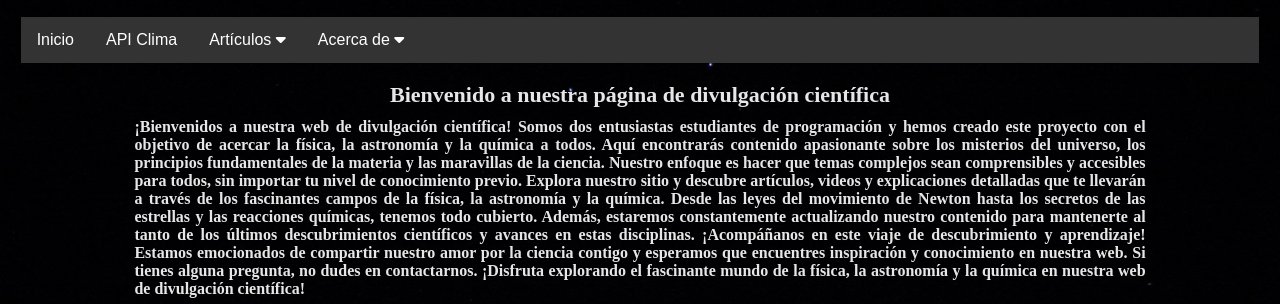
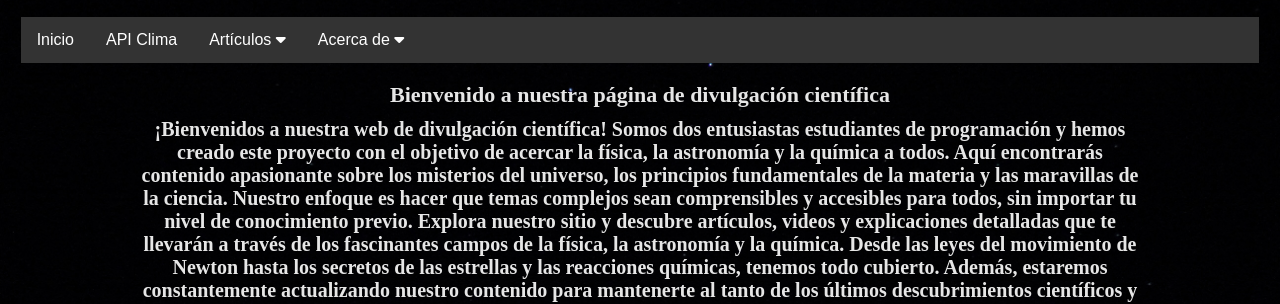
Before and after one commit to el-guey/Divulgacion_Cientifica, a plain HTML site: page index.html in a window 1280 px wide. Shown: the part 102-406 px from the top of the page. Drawn offline with nearby package versions, Linux system fonts and the light colour scheme; files whose address does not match are found by name; a web font is replaced by a local one.

Commit message:
TEXTO CENTRADO Y AGRANDADO

```diff
--- a/css/styles.css
+++ b/css/styles.css
@@ -126,10 +126,11 @@ a{
     height: 50%;
   }
   section >p{
-    text-align: justify;
+    text-align: center;
     width: 80%;
     margin: auto;
     font-weight: bolder;
+    font-size: 20px;
 
   }
   .contenedor-articulos, h2 {
```
